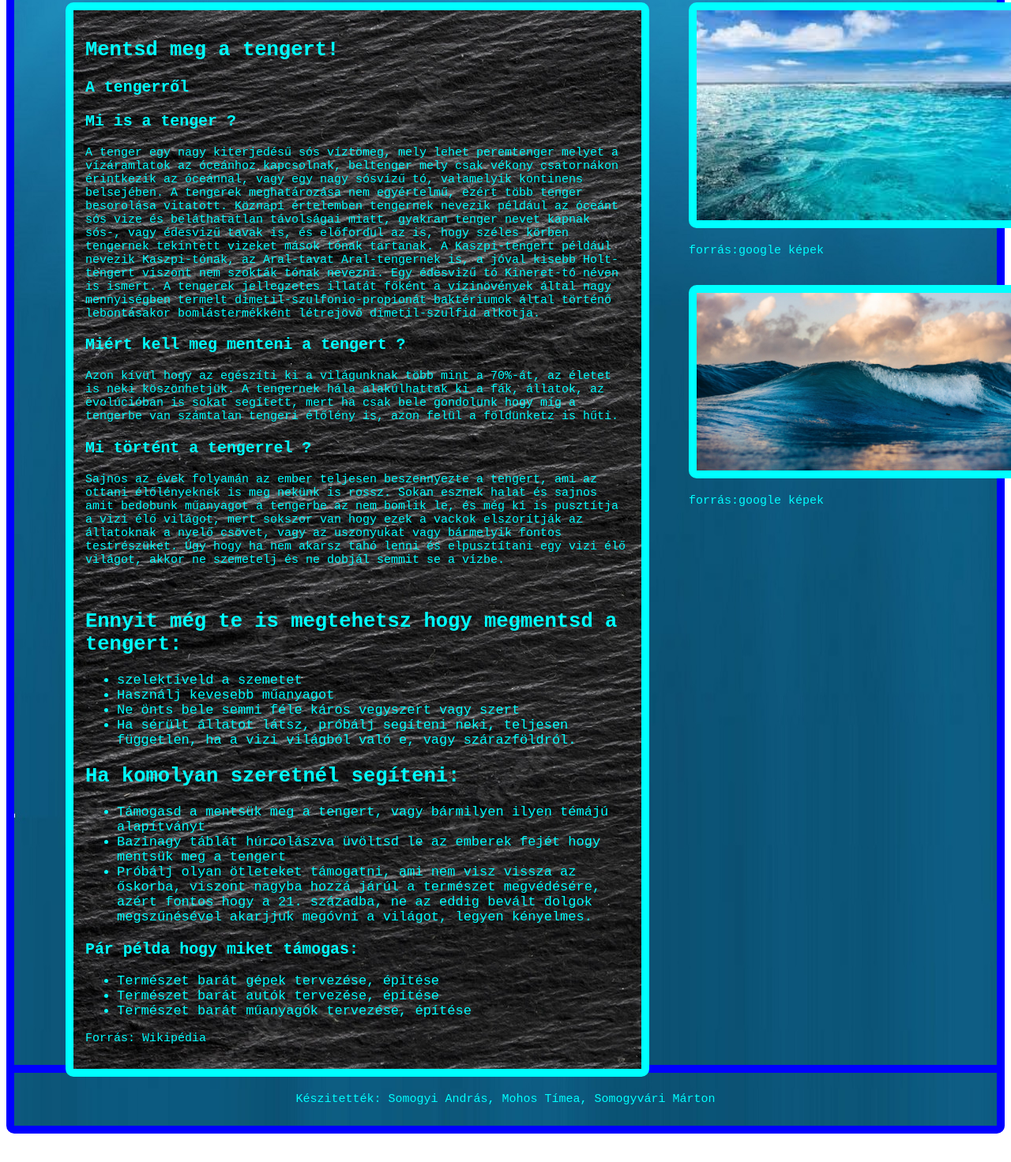
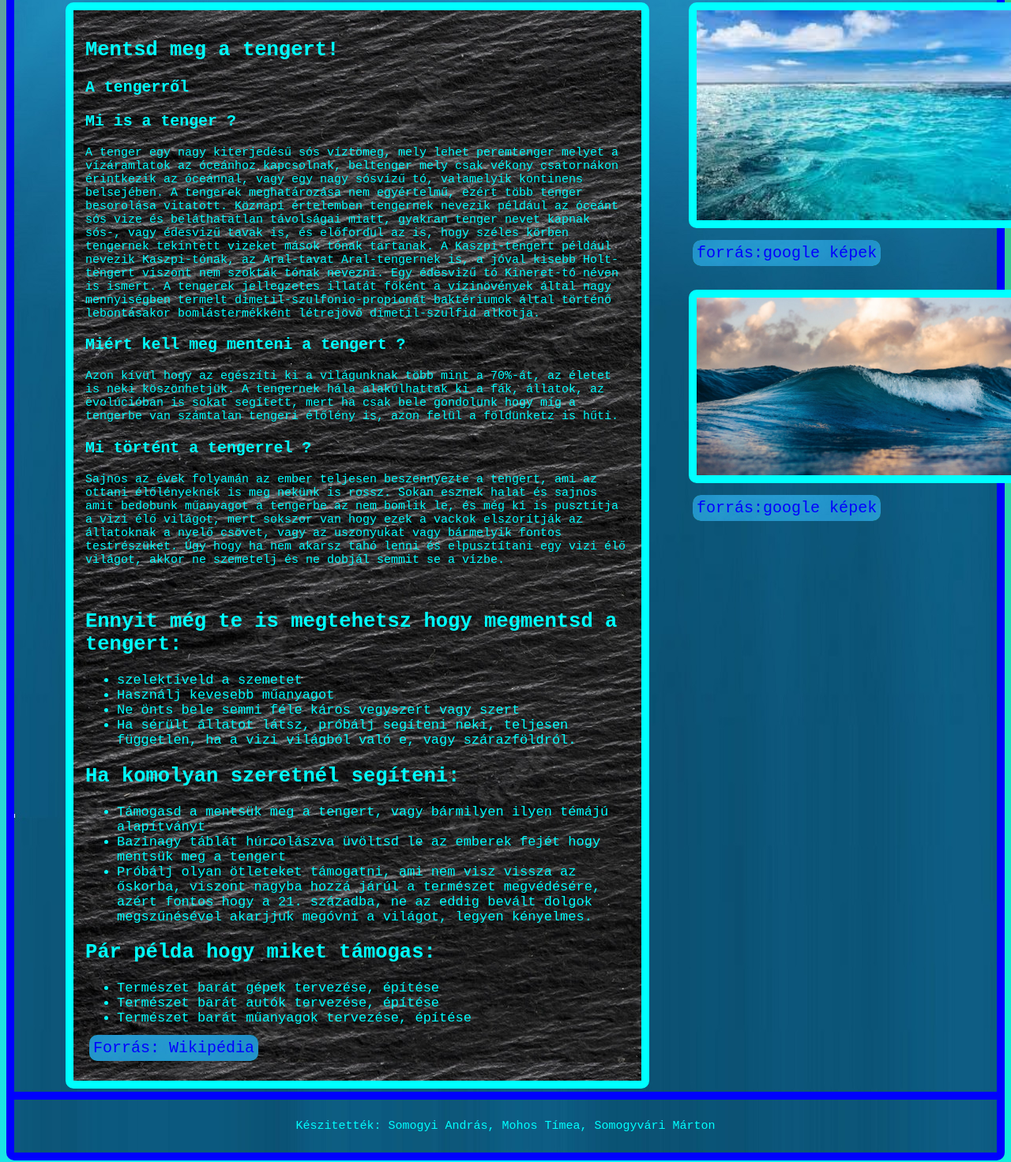
Before and after one commit to somogyiandrasistvan/fenntarthatosag, a plain HTML site: page marci.html in a window 1280 px wide. Shown: the part 191-1663 px from the top of the page at 79% size. Before the commit the page ends 1635 px from the top, so only its background shows below. Drawn offline with Linux system fonts and the light colour scheme.

Commit message:
fix, debugolás

```diff
--- a/marci.html
+++ b/marci.html
@@ -9,13 +9,13 @@
     <title>Somogyvári Márton oldala</title>
 
 </head>
-<body class="marcie">
+<body>
     <main class="marcie2 amarci">
         <header>
             <h1>Fenntarthatóság</h1>
         </header>
 
-        <nav class="menu">
+        <section class="menu">
 
                 <ul>
                     <li class="menu"><a href="index.html" class="amarci">Környezetbarát autók</a></li>
@@ -23,10 +23,10 @@
                     <li class="menu"><a href="marci.html" class="amarci">Mentsük meg a tengert </a></li>
                 </ul>
 
-        </nav>
+        </section>
 
         <article class="cikk">
-            <nav id="div1" class="marcidiv1" >
+            <div id="div1" class="marcidiv1" >
                 <h2 class="focim">Mentsd meg a tengert!</h2>
                 <h3>A tengerről</h3>
                     <h3>Mi is a tenger ?</h3>
@@ -59,26 +59,26 @@
                             <li> Próbálj olyan ötleteket támogatni, ami nem visz vissza az őskorba, viszont nagyba hozzá járúl a természet megvédésére, azért fontos hogy a 21. századba, ne az eddig bevált dolgok megszűnésével akarjjuk megóvni a világot, legyen kényelmes. </li>
                         </ul>
 
-                        <h3>Pár példa hogy miket támogas: </h3>
+                        <h2>Pár példa hogy miket támogas: </h2>
                         <ul>
 
                             <li>Természet barát gépek tervezése, építése</li>
                             <li>Természet barát autók tervezése, építése</li>
                             <li>Természet barát műanyagok tervezése, építése</li>
                         </ul>
-                            <p>Forrás: Wikipédia</p>
-            </nav>
+                            <p><a href="https://hu.wikipedia.org/wiki/Tenger" class="amarci2"> Forrás: Wikipédia</a></p>
+                </div>
         </article>
 
                <br>
 
-        <aside >
+        <aside>
 
             <div id="div2">
                 <img src="kepek/tenger1.jfif" alt="tulnepesedes" width="400">
-                <p>forrás:google képek</p>
+                <p><a href="https://www.google.hu/search?q=tenger&tbm=isch&ved=2ahUKEwienJTip9P8AhXD0KQKHeuzDCoQ2-cCegQIABAA&oq=tenger&gs_lcp=CgNpbWcQAzIECCMQJzIECAAQQzIECAAQQzIECAAQQzIECAAQQzIICAAQgAQQsQMyBQgAEIAEMgQIABBDMgUIABCABDIFCAAQgAQ6BggAEAcQHjoICAAQsQMQgwFQlQ1YxBRg9BVoAHAAeACAAUaIAcYDkgEBN5gBAKABAaoBC2d3cy13aXotaW1nwAEB&sclient=img&ei=DwzJY97YFMOhkwXr57LQAg&bih=1041&biw=2133&hl=hu" class="amarci2">forrás:google képek</a> </p>
                 <img src="kepek/tenger1.2.jpg" alt="tulnepesedes2" width="400">
-                <p>forrás:google képek</p>
+                <p><a href="https://www.google.hu/search?q=tenger&tbm=isch&ved=2ahUKEwienJTip9P8AhXD0KQKHeuzDCoQ2-cCegQIABAA&oq=tenger&gs_lcp=CgNpbWcQAzIECCMQJzIECAAQQzIECAAQQzIECAAQQzIECAAQQzIICAAQgAQQsQMyBQgAEIAEMgQIABBDMgUIABCABDIFCAAQgAQ6BggAEAcQHjoICAAQsQMQgwFQlQ1YxBRg9BVoAHAAeACAAUaIAcYDkgEBN5gBAKABAaoBC2d3cy13aXotaW1nwAEB&sclient=img&ei=DwzJY97YFMOhkwXr57LQAg&bih=1041&biw=2133&hl=hu" class="amarci2">forrás:google képek</a></p>
             </div>
 
         </aside>
```
